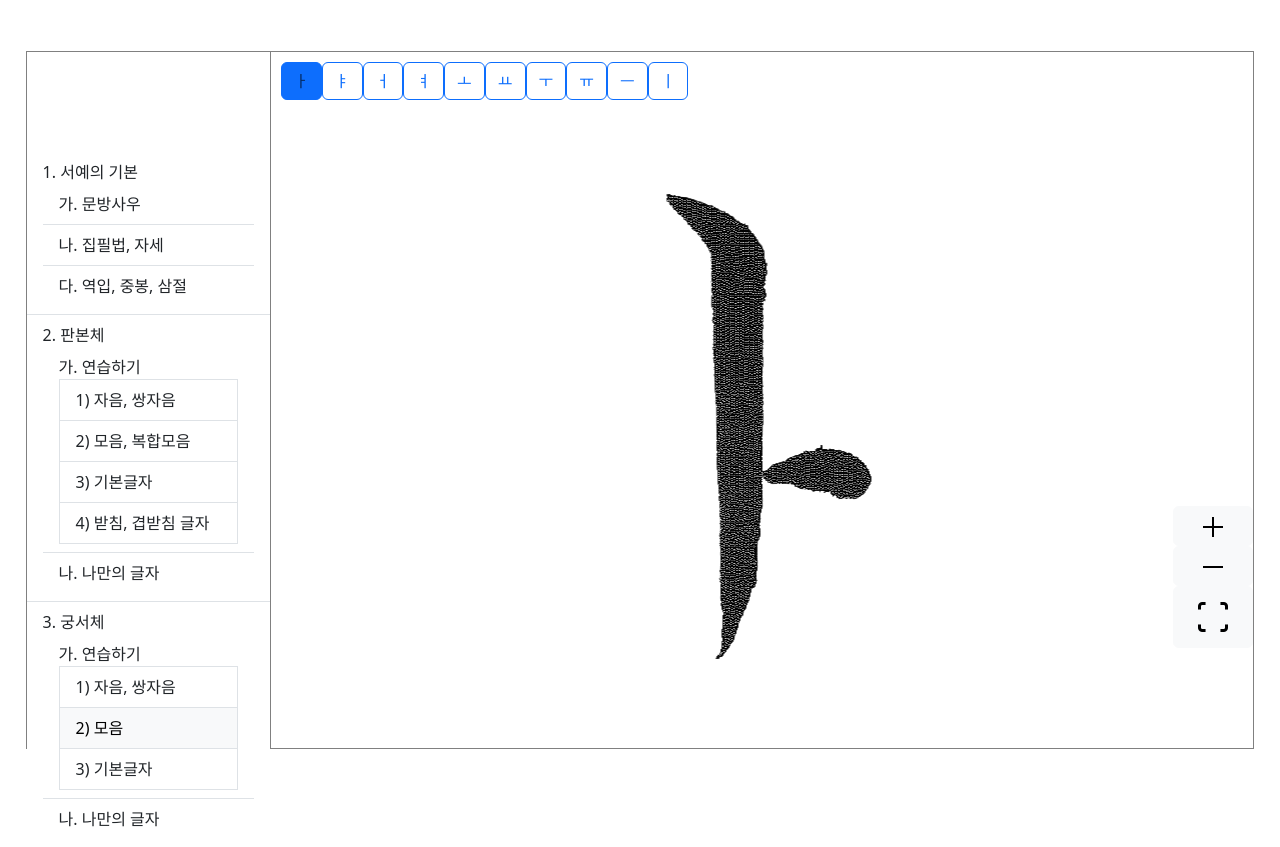
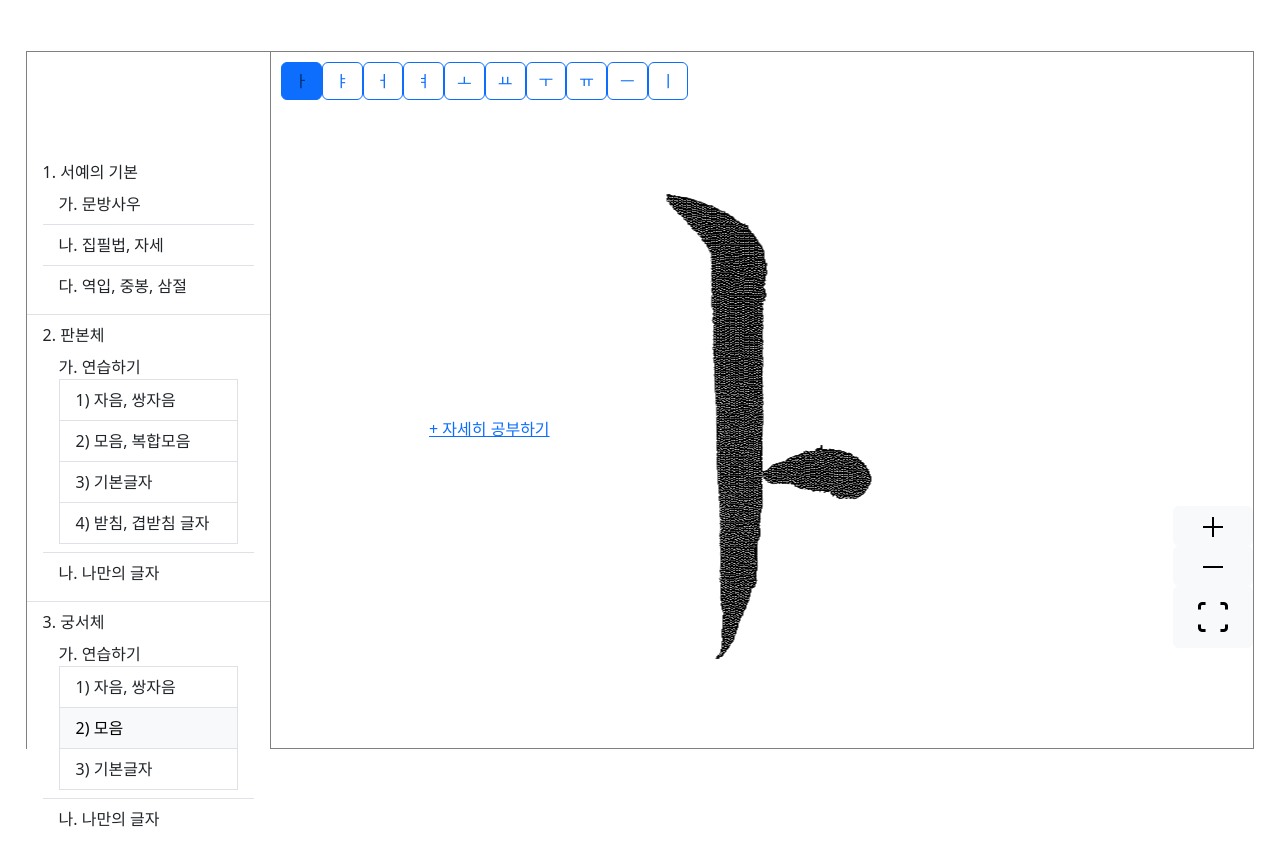
Before and after one commit to wjdgus3608/draw_practice, a Vue app: page / in a window 1280 px wide. Both pictures are taken after a click on the button "2) 모음". Built offline with nearby package versions, Linux system fonts and the light colour scheme.

Commit message:
한글만 입력 정규식 수정

```diff
--- a/src/components/subpages/3/sub3_1.vue
+++ b/src/components/subpages/3/sub3_1.vue
@@ -6,7 +6,7 @@
         <div class="bottomContainer">
             <img class="imgContainer" id="imgContainer" :src=imagePath>
             <button type="button" class="btn btn-link" id="detailBtn" data-bs-toggle="modal"
-                data-bs-target="#myDetailModal">+ 자세히 공부하기</button>
+                data-bs-target="#myDetailModal" v-show="isPresent(nowChar)">+ 자세히 공부하기</button>
             <div class="sideToolContainer">
                 <button type="button" class="btn btn-light" @click="handlePlusBtn">
                     <img src="/plus.png">
@@ -32,7 +32,6 @@
                     <img class="imgContainer2" :src=imagePath2>
                     <img class="imgContainer3" :src=imagePath3>
                 </div>
-
             </template>
         </DetailModal>
     </div>
@@ -58,6 +57,7 @@ export default {
             nowIdx: 0,
             types: String('third_first_detail_des').split('_'),
             fetchFiles: [],
+            detailFiles: [],
             imagePath: './',
             imagePath2: './',
             imagePath3: './',
@@ -78,6 +78,7 @@ export default {
                 .then(data => {
                     console.log(data);
                     this.fetchFiles = data[this.types[0] + ''][this.types[1] + ''];
+                    this.detailFiles = data[this.types[0]+''][this.types[2]+''];
                     this.nowChar = this.fetchFiles[0];
                     this.imagePath = this.types[0] + '/' + this.types[1] + '/' + this.nowChar + '.png';
                     this.imagePath2 = this.types[0] + '/' + this.types[2] + '/' + this.nowChar + '.png';
@@ -119,6 +120,9 @@ export default {
             var currentScale = scaleRegex.exec(element.style.transform);
             currentScale = currentScale ? parseFloat(currentScale[1]) : 1;
             element.style.transform = `translate(-50%, -50%) scale(${Number(currentScale) - Number(0.1)})`
+        },
+        isPresent(c){
+            return this.detailFiles.indexOf(c)!==-1;
         }
     }
 }
--- a/src/components/subpages/3/sub3_2.vue
+++ b/src/components/subpages/3/sub3_2.vue
@@ -5,6 +5,8 @@
         </div>
         <div class="bottomContainer">
             <img class="imgContainer" id="imgContainer" :src=imagePath>
+            <button type="button" class="btn btn-link" id="detailBtn" data-bs-toggle="modal"
+                data-bs-target="#myDetailModal" v-show="isPresent(nowChar)">+ 자세히 공부하기</button>
             <div class="sideToolContainer">
                 <button type="button" class="btn btn-light" @click="handlePlusBtn">
                     <img src="/plus.png">
@@ -23,17 +25,28 @@
                 <img class="imgContainer" :src=imagePath>
             </template>
         </PopupModal>
+
+        <DetailModal>
+            <template v-slot:default>
+                <div class="modalContainer">
+                    <img class="imgContainer2" :src=imagePath2>
+                    <img class="imgContainer3" :src=imagePath3>
+                </div>
+            </template>
+        </DetailModal>
     </div>
 </template>
 
 <script>
 import CharNav from '../CharNav.vue';
 import PopupModal from '@/components/PopupModal.vue';
+import DetailModal from '@/components/DetailModal.vue';
 export default {
     name: 'sub3_2',
     components: {
         CharNav,
-        PopupModal
+        PopupModal,
+        DetailModal
     },
     created() {
         this.getFilesFromJson()
@@ -42,9 +55,12 @@ export default {
         return {
             nowChar: '',
             nowIdx: 0,
-            types: String('third_second').split('_'),
+            types: String('third_second_detail_des').split('_'),
             fetchFiles: [],
+            detailFiles: [],
             imagePath: './',
+            imagePath2: './',
+            imagePath3: './',
             scaleCnt: 5
         }
     },
@@ -53,6 +69,8 @@ export default {
             this.nowIdx = idx;
             this.nowChar = c;
             this.imagePath = this.types[0] + '/' + this.types[1] + '/' + c + '.png';
+            this.imagePath2 = this.types[0] + '/' + this.types[2] + '/' + c + '.png';
+            this.imagePath3 = this.types[0] + '/' + this.types[3] + '/' + c + '.png';
         },
         getFilesFromJson() {
             fetch('/file.json')
@@ -60,8 +78,11 @@ export default {
                 .then(data => {
                     console.log(data);
                     this.fetchFiles = data[this.types[0] + ''][this.types[1] + ''];
+                    this.detailFiles = data[this.types[0]+''][this.types[2]+''];
                     this.nowChar = this.fetchFiles[0];
                     this.imagePath = this.types[0] + '/' + this.types[1] + '/' + this.nowChar + '.png';
+                    this.imagePath2 = this.types[0] + '/' + this.types[2] + '/' + this.nowChar + '.png';
+                    this.imagePath3 = this.types[0] + '/' + this.types[3] + '/' + this.nowChar + '.png';
 
                 })
                 .catch(error => {
@@ -99,6 +120,9 @@ export default {
             var currentScale = scaleRegex.exec(element.style.transform);
             currentScale = currentScale ? parseFloat(currentScale[1]) : 1;
             element.style.transform = `translate(-50%, -50%) scale(${Number(currentScale) - Number(0.1)})`
+        },
+        isPresent(c){
+            return this.detailFiles.indexOf(c)!==-1;
         }
     }
 }
@@ -130,6 +154,32 @@ export default {
     transform: translate(-50%, -50%);
 }
 
+.imgContainer2 {
+    width: 500px;
+    height: 500px;
+}
+
+.imgContainer3 {
+    width: 100%;
+    height: 300px;
+}
+
+.modalContainer{
+    display: flex;
+    flex-direction: column;
+    justify-content: center;
+    align-items: center;
+}
+
+#detailBtn {
+    position: absolute;
+    top: 50%;
+    left: 10%;
+    width: 300px;
+    height: 50px;
+    transform: translate(-10%, -50%);
+}
+
 .sideToolContainer {
     position: absolute;
     display: flex;
--- a/src/components/subpages/CharInputNav.vue
+++ b/src/components/subpages/CharInputNav.vue
@@ -22,8 +22,8 @@ export default {
     methods: {
         clickSubmit(){
             event.preventDefault();
-            var pattern = /[ㄱ-힣]/g;
-            if (!pattern.test(this.inputWord)) {
+            let pattern = /([^ㄱ-ㅁ | ^가-힣 | ^ㅏ-ㅣ\x20])/i;
+            if (pattern.test(this.inputWord)) {
                 alert("한글만 입력가능 합니다.");
             }
             else
```
